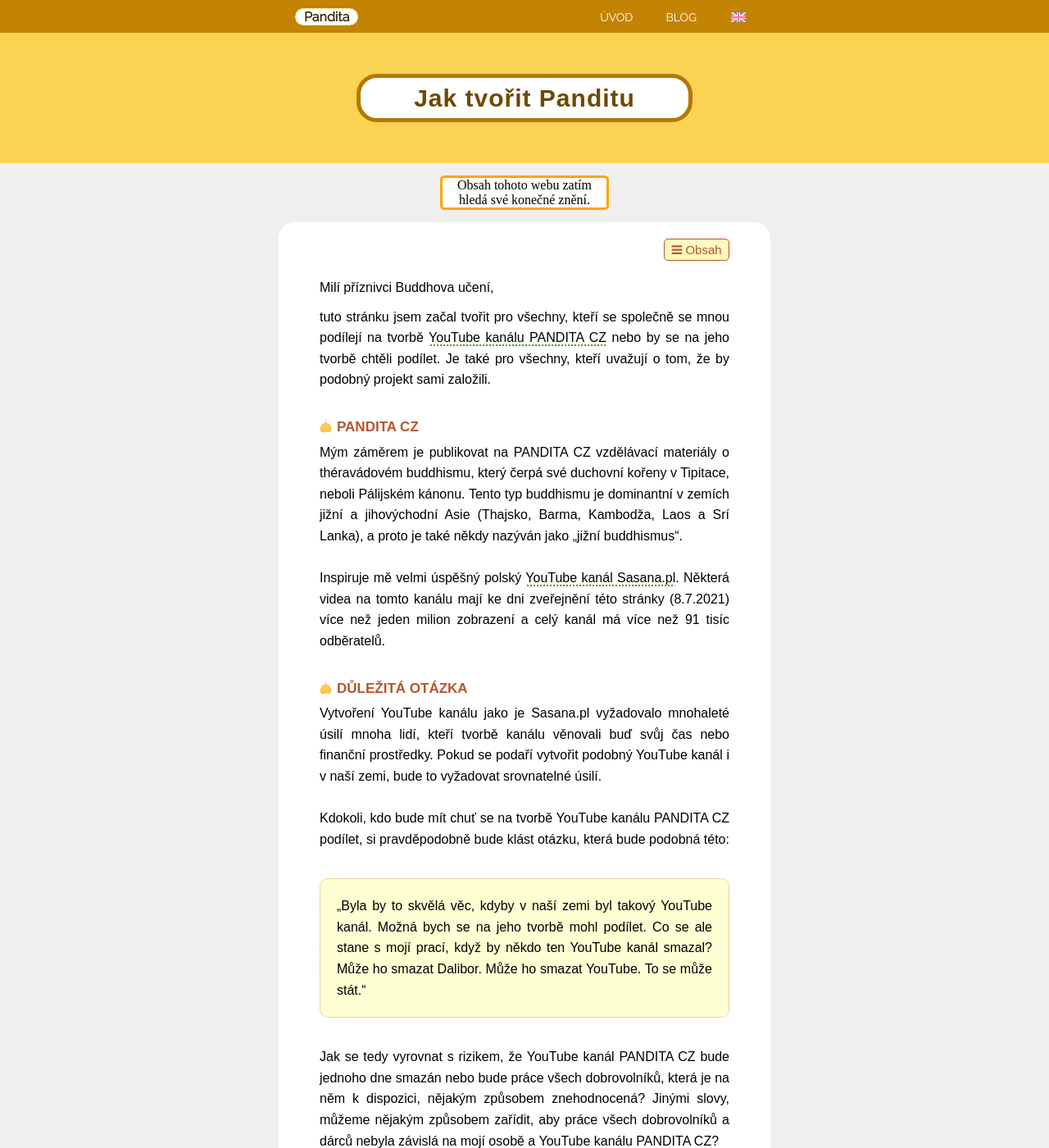
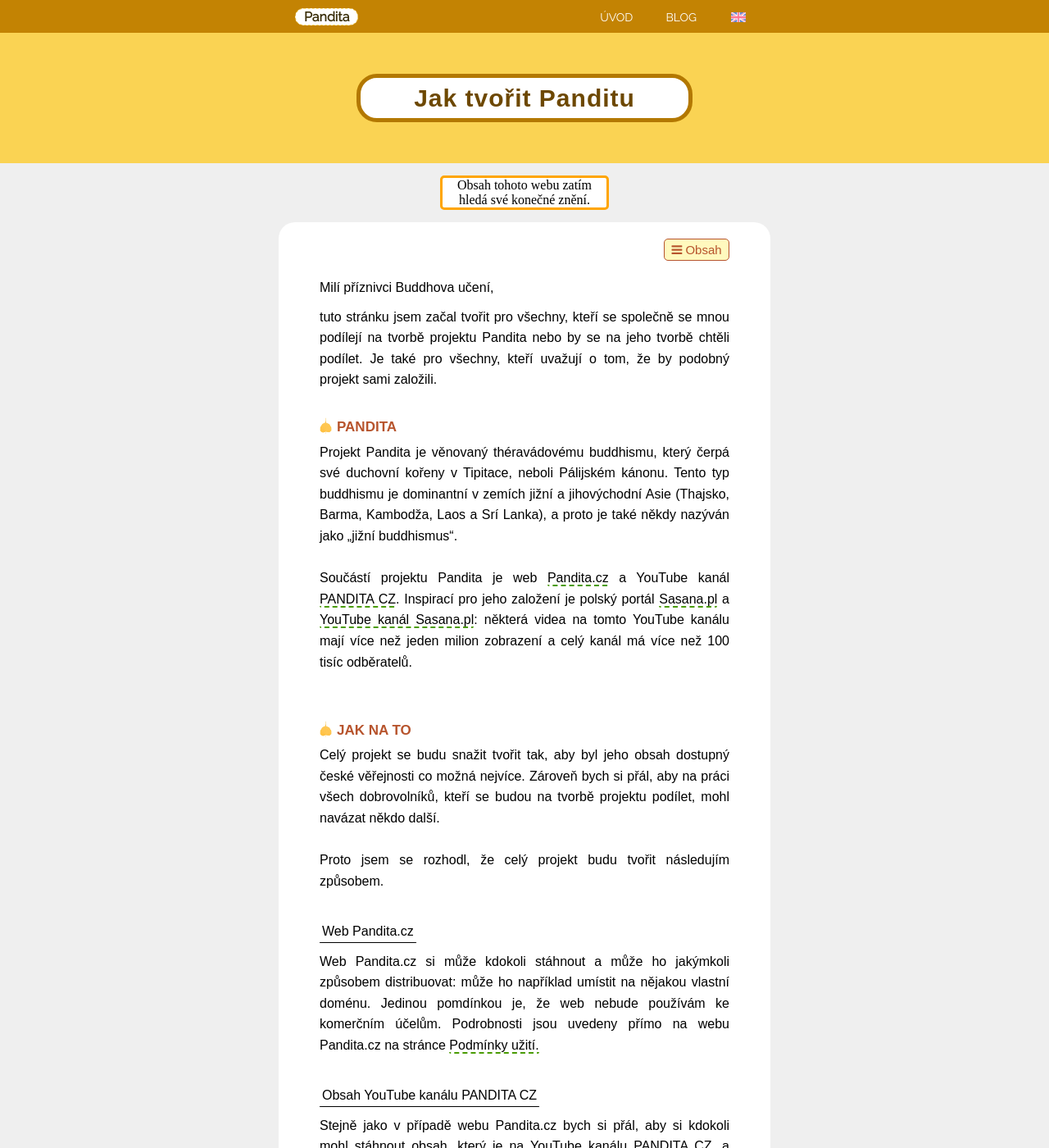
Before and after one commit to Borek78/jak-tvorit-panditu, a Jekyll site: the page built from index.md, in a window 1280 px wide and 1400 px high. Shown: the whole window at 82% size. Built offline with Jekyll 4.4.1, drawn with Linux system fonts in a browser that asks for light colours; some of the changed text lies outside the part shown.

Commit message:
Vyuziti obsahu YouTube kanálu Pandita CZ

```diff
--- a/content/uvod/uvod-cast-1-pandita-cz.md
+++ b/content/uvod/uvod-cast-1-pandita-cz.md
@@ -1,11 +1,32 @@
 <div id="mili-priznivci"> Milí příznivci Buddhova učení,</div>
 
-tuto stránku jsem začal tvořit pro všechny, kteří se společně se mnou podílejí na tvorbě [YouTube kanálu PANDITA CZ](https://www.youtube.com/channel/UC1IIp3Yo_PaJPsEU9BUk1ew) nebo by se na jeho tvorbě chtěli podílet. Je také pro všechny, kteří uvažují o tom, že by podobný projekt sami založili.
+tuto stránku jsem začal tvořit pro všechny, kteří se společně se mnou podílejí na tvorbě projektu Pandita nebo by se na jeho tvorbě chtěli podílet. Je také pro všechny, kteří uvažují o tom, že by podobný projekt sami založili.
 
 <div id="anchor-pandita" markdown="1" >
-### Pandita CZ
+### Pandita
 </div>
 
-Mým záměrem je publikovat na PANDITA CZ vzdělávací materiály o théravádovém buddhismu, který čerpá své duchovní kořeny v Tipitace, neboli Pálijském kánonu. Tento typ buddhismu je dominantní v zemích jižní a jihovýchodní Asie (Thajsko, Barma, Kambodža, Laos a Srí Lanka), a proto je také někdy nazýván jako „jižní buddhismus“.<br><br>
+Projekt Pandita je věnovaný théravádovému buddhismu, který čerpá své duchovní kořeny v Tipitace, neboli Pálijském kánonu. Tento typ buddhismu je dominantní v zemích jižní a jihovýchodní Asie (Thajsko, Barma, Kambodža, Laos a Srí Lanka), a proto je také někdy nazýván jako „jižní buddhismus“.<br><br>
 
-Inspiruje mě velmi úspěšný polský [YouTube kanál Sasana.pl](https://www.youtube.com/user/sasanaPL). Některá videa na tomto kanálu mají ke dni zveřejnění této stránky (8.7.2021) více než jeden milion zobrazení a celý kanál má více než 91 tisíc odběratelů.
+Součástí projektu Pandita je web [Pandita.cz](https://pandita.cz/) a YouTube kanál [PANDITA CZ](https://www.youtube.com/channel/UC1IIp3Yo_PaJPsEU9BUk1ew). Inspirací pro jeho založení je polský portál [Sasana.pl](https://pandita.cz/) a [YouTube kanál Sasana.pl](https://www.youtube.com/user/sasanaPL): některá videa na tomto YouTube kanálu mají více než jeden milion zobrazení a celý kanál má více než 100 tisíc odběratelů.<br><br>
+
+### JAK NA TO
+
+Celý projekt se budu snažit tvořit tak, aby byl jeho obsah dostupný české věřejnosti co možná nejvíce. Zároveň bych si přál, aby na práci všech dobrovolníků, kteří se budou na tvorbě projektu podílet, mohl navázat někdo další.<br><br>
+
+Proto jsem se rozhodl, že celý projekt budu tvořit následujím způsobem.<br>
+
+<span class="underline" style="margin-top:10px" ><br>
+Web Pandita.cz
+</span>
+
+Web Pandita.cz si může kdokoli stáhnout a může ho jakýmkoli způsobem distribuovat: může ho například umístit na nějakou vlastní doménu. Jedinou pomdínkou je, že web nebude používám ke komerčním účelům. Podrobnosti jsou uvedeny přímo na webu Pandita.cz na stránce [Podmínky užití.](podminky-uziti.html)<br>
+
+<span class="underline" style="margin-top:10px" ><br>
+Obsah YouTube kanálu PANDITA CZ
+</span><br>
+Stejně jako v případě webu Pandita.cz bych si přál, aby si kdokoli mohl stáhnout obsah, který je na YouTube kanálu PANDITA CZ, a mohl ho nějakým způsobem dál distribuovat.<br><br>
+
+To znamená i to, že pokud se někdo rozhodne zkopírovat veškerý obsah YouTube kanálu PANDITA CZ a rozhodne se s jeho pomocí vytovřit stejný nebo podobný YouTube kanál, je to dobrá věc.<br><br>
+
+Podrobné informace o podmínkách, za kterých využití obsahu YouTube kanálu PANDITA CZ najdete na stránce [Využití obsahu YouTube kanálu PANDITA CZ.](vyuziti-obsahu-youtube-kanalu-pandita-cz.html)
--- a/content/uvod/uvod-cast-3-autorska-prava.md
+++ b/content/uvod/uvod-cast-3-autorska-prava.md
@@ -1,3 +1,5 @@
+<br><br><br><br><br><br><br><br><br><br><br><br><br><br><br><br><br><br><br><br><br><br><br><br><br><br><br><br><br><br><br><br><br><br><br><br><br><br><br><br><br><br><br><br><br><br><br><br><br><br><br><br><br><br><br><br><br><br><br><br><br><br><br><br><br><br><br><br><br><br><br><br><br><br><br><br><br><br><br><br><br><br><br><br><br><br><br><br>
+
 <div id="anchor-autorsky-zakon" markdown="1">
 ### Autorský zákon
 </div>
--- a/css/text-area-style.css
+++ b/css/text-area-style.css
@@ -55,7 +55,7 @@
 #page a {
   color: black;
   text-decoration: none;
-  border-bottom: 2px dotted #499b00;
+  border-bottom: 2px dashed #499b00;
   border-radius: 2px;
   text-align: left;
   isplay: flex;
--- a/index.md
+++ b/index.md
@@ -9,7 +9,7 @@
 {% include_relative _includes/content-intro.html %}
 
 {% include_relative content/uvod/uvod-cast-1-pandita-cz.md %}
-{% include_relative content/uvod/uvod-cast-2-dulezita-otazka.md %}
+
 {% include_relative content/uvod/uvod-cast-3-autorska-prava.md %}
 {% include_relative content/uvod/uvod-cast-4-odkazy.md %}
 
--- /dev/null
+++ b/vyuziti-obsahu-youtube-kanalu-pandita-cz.md
@@ -0,0 +1,59 @@
+---
+layout: default
+title: Využití obsahu YouTube kanálu Pandita CZ
+---
+
+# Využití obsahu YouTube kanálu PANDITACZ
+
+Obsah YouTube kanálu lze určitě šířit a distribuovat i jinak než prostřednictvím YouTube kanálu Pandita CZ. V tuto chvíli vidím následující možnosti: <br>
+
+<ul>
+ <li>nějaká další platforma pro sdílení videí: YouTube v tuto chvíli nemá konkurenci, ale v budoucnosti může být vše jinak</li>
+ <li style="margin-top:6px" >nástroje pro sdílení audio nahrávek: od videí lze oddělit zvuk, a tak je určitě možné samostatně distribuovat i samotné audio nahrávky</li>
+ <li style="margin-top:6px">nějaký další YouTube kanál</li>
+</ul>
+
+Určitě bych si přál, aby některým z výše uvedených způsobů mohl distribuovat obsah kanálu PANDITA CZ i někdo další. Proto jsem se rozhodl, že budu celý YouTube kanál tvořit následujícím způsobem.<br><br>
+
+<span class="underline" style="margin-top: 10px">
+Oprávnění k titulkům BSZA
+</span>
+
+Vytvořil jsem titulky ke třem videím Ajahna Brahma. Tato videa jsou ve vlastnictví Buddhistické společnosti Západní Austrálie (BSZA).<br><br>
+
+<a href="">Čtyři způsoby, jak se pustit</a><br>
+<a href="">Učíme se být v klidu sami se sebou</a><br>
+<a href="">Inteligence není moudrost</a><br><br>
+
+Obsah posledního titulku ke všem třem videím zní takto:
+
+<div class="citace">
+Tyto titulky jsem vytvořil v roce 2021 a uděluji následující oprávnění všem, kteří by je chtěli použít.<br><br>
+
+Kdokoli smí jakýmkoli způsobem tyto titulky upravit, pozměnit či jinak transformovat: je dovoleno pozměnit překlad, časování, formátování či jakýkoli jiný parametr titulků.<br><br>
+
+Tyto titulky smí veřejně věřejně použít a distribuovat pouze ten, kdo:
+
+<ul>
+<li>má povolení od Buddhistické společnosti Západní Austrálie používat videa z jejich YouTube kanálu</li>
+
+<li style="margin-top:6px">k tomu má povolení Buddhistické společnosti Západní Austrálie </li>
+</ul>
+
+Dalibor Pavlík
+
+</div>
+
+Toto oprávnění budu přidávat ke všem titulkům, které vytvořím. Jeho použití má dvě výhody:
+
+<ul>
+<li> pokud v budoucnosti získá povolení používat videa BSZA někdo další, získá automaticky i povolení použít tyto titulky. Všechna tři videa - i s českými titulky - tak bude moci použít i někdo další, a to na nějakém jiném YouTube kanálu či kdekoli jinde</li>
+
+<li style="margin-top:6px"> přepis některých přednášek je někdy používán pro tvorbu knih. Pokud někdo získá povolení od BSZA tyto titulky použít, může z nich knihu pomocí těchto titulků vytvořit</li>
+</ul>
+
+<span class="underline" style="margin-top: 10px">
+Zálohování
+</span>
+Určitě by se mohlo někdy v budoucnu stát, že celý YouTube kanál PANDITA CZ smaže YouTube nebo ho nedopatřením smažu já.
+Pokud
```
Also changed, not shown: blog.md (+3 -1 lines), hugo-generator-statickych-stranek.md (+1 -1 lines), content/uvod/uvod-cast-2-jak.md (added), content/uvod/y.md (renamed from content/uvod/uvod-cast-2-dulezita-otazka.md).
